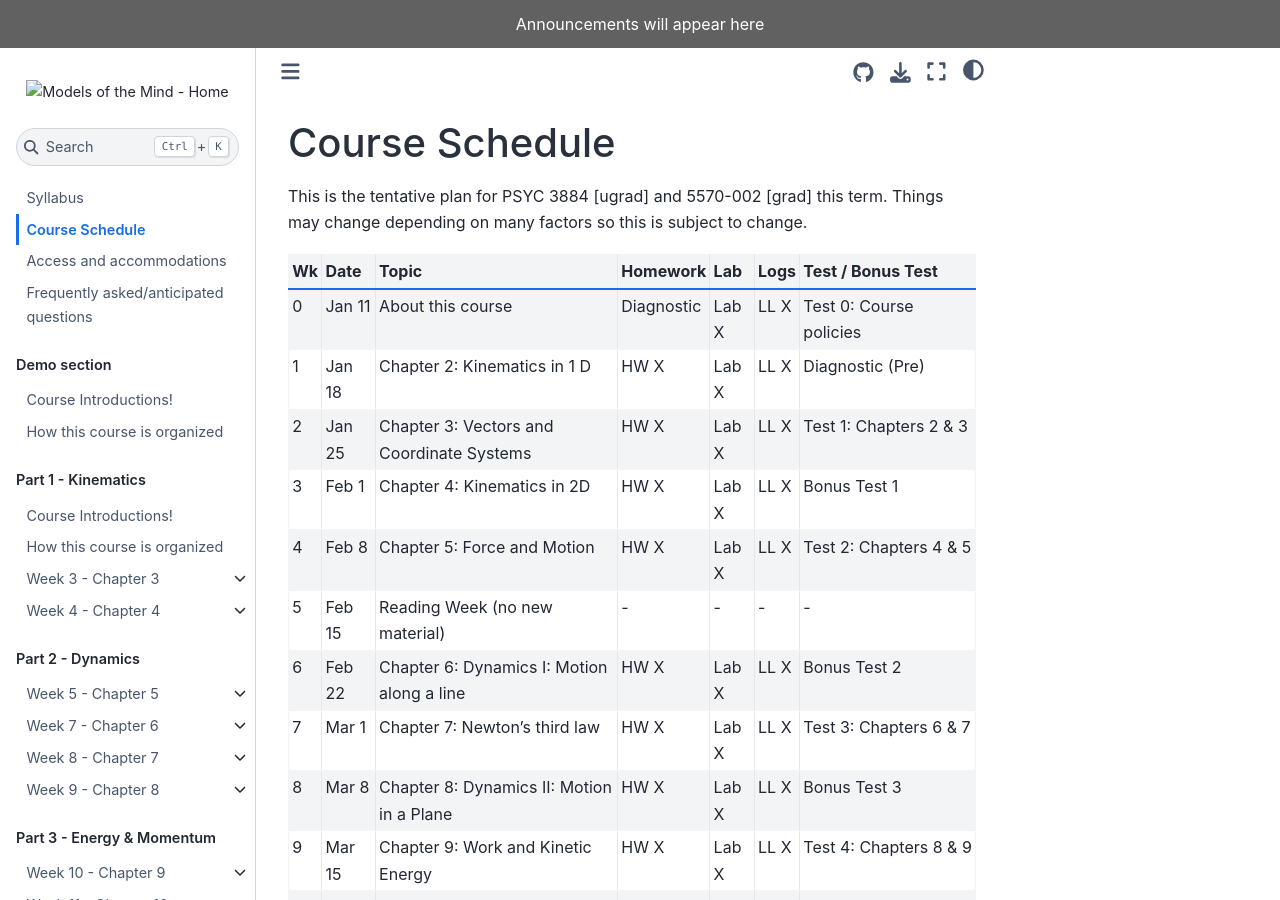
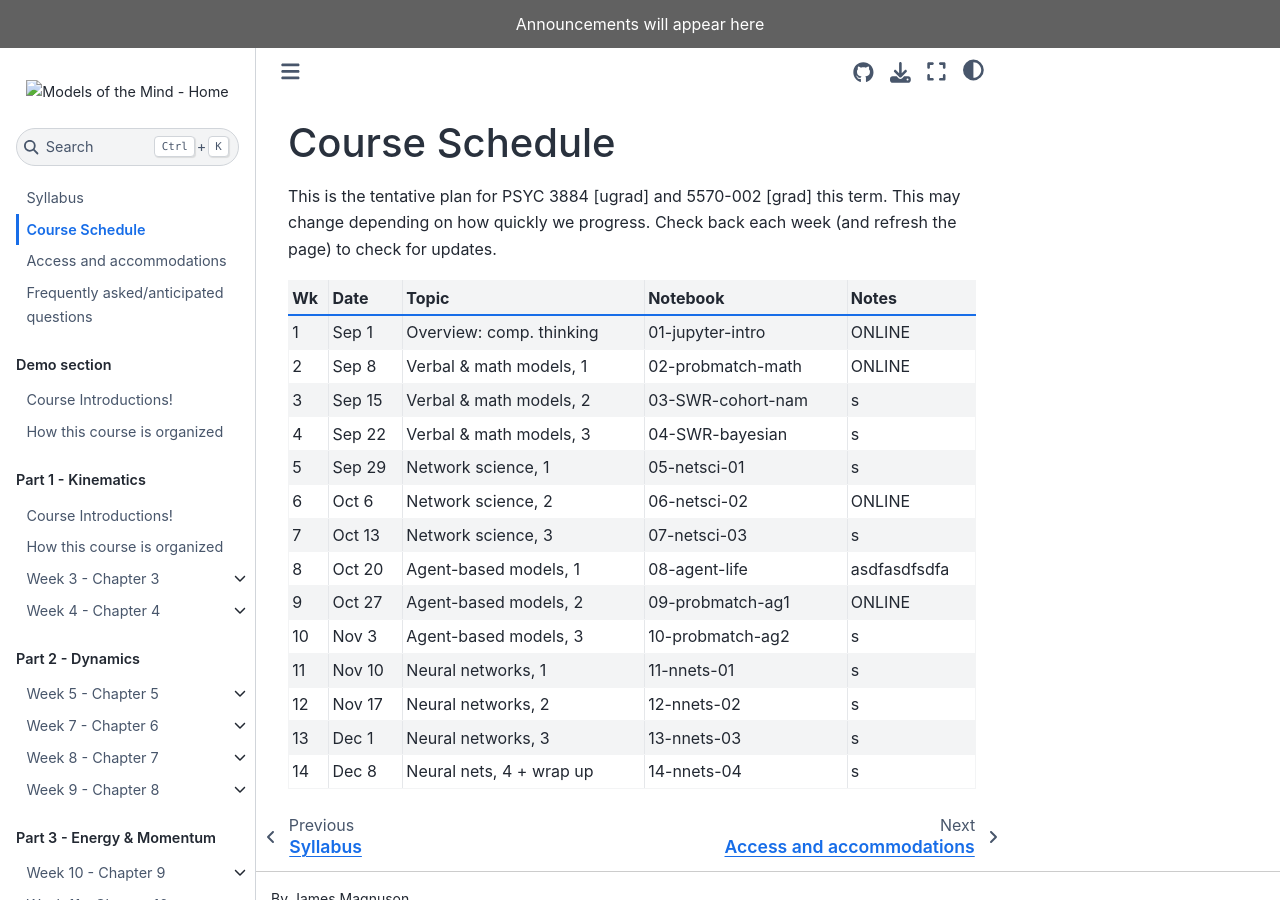
Before and after one commit to jsmagnuson/mdraft, a Jupyter Book: the page built from about/course_schedule.md, in a window 1280 px wide and 900 px high. Built offline with Jupyter Book 1.0.4 settings and Sphinx 7.4.7 and the Sphinx Book theme 1.1.4, drawn with Linux system fonts in a browser that asks for light colours; pages that are not in the unit, such as notebooks, are missing from menus; some of the changed text lies outside the part shown.

Commit message:
revising sched 4c

```diff
--- a/about/syllabus_bits/schedule.md
+++ b/about/syllabus_bits/schedule.md
@@ -1,24 +1,5 @@
 This is the tentative plan for {{ COURSE_CODE }} this term.
-Things may change depending on many factors so this is subject to change.
-
-
-| Wk | Date   | Topic                                         | Homework   | Lab   | Logs | Test / Bonus Test              |
-|----|--------|-----------------------------------------------|------------|-------|------|--------------------------------|
-| 0  | Jan 11 | About this course                             | Diagnostic | Lab X | LL X | Test 0: Course policies        |
-| 1  | Jan 18 | Chapter 2: Kinematics in 1 D                  | HW X       | Lab X | LL X | Diagnostic (Pre)               |
-| 2  | Jan 25 | Chapter 3: Vectors and Coordinate Systems     | HW X       | Lab X | LL X | Test 1: Chapters 2 & 3         |
-| 3  | Feb 1  | Chapter 4: Kinematics in 2D                   | HW X       | Lab X | LL X | Bonus Test 1                   |
-| 4  | Feb 8  | Chapter 5: Force and Motion                   | HW X       | Lab X | LL X | Test 2: Chapters 4 & 5         |
-| 5  | Feb 15 | Reading Week (no new material)                | -          | -     | -    | -                              |
-| 6  | Feb 22 | Chapter 6: Dynamics I: Motion along a line    | HW X       | Lab X | LL X | Bonus Test 2                   |
-| 7  | Mar 1  | Chapter 7: Newton's third law                 | HW X       | Lab X | LL X | Test 3: Chapters 6 & 7         |
-| 8  | Mar 8  | Chapter 8: Dynamics II: Motion in a Plane     | HW X       | Lab X | LL X | Bonus Test 3                   |
-| 9  | Mar 15 | Chapter 9: Work and Kinetic Energy            | HW X       | Lab X | LL X | Test 4: Chapters 8 & 9         |
-| 10 | Mar 22 | Chapter 10: Interactions and Potential Energy | HW X       | Lab X | LL X | Bonus Test 4                   |
-| 11 | Mar 29 | Chapter 11: Impulse and momentum              | HW X       | Lab X | LL X | Test 5: Chapters 10 & 11       |
-| 12 | Apr 5  | Review and recap                              | Practice   | Lab X | LL X | Diagnostic (Post) Bonus Test 5 |
-
-
+This may change depending on how quickly we progress. Check back each week (and refresh the page) to check for updates.
 
 | Wk | Date   | Topic                    | Notebook          | Notes         |
 |----|--------|--------------------------|-------------------|---------------|
```
